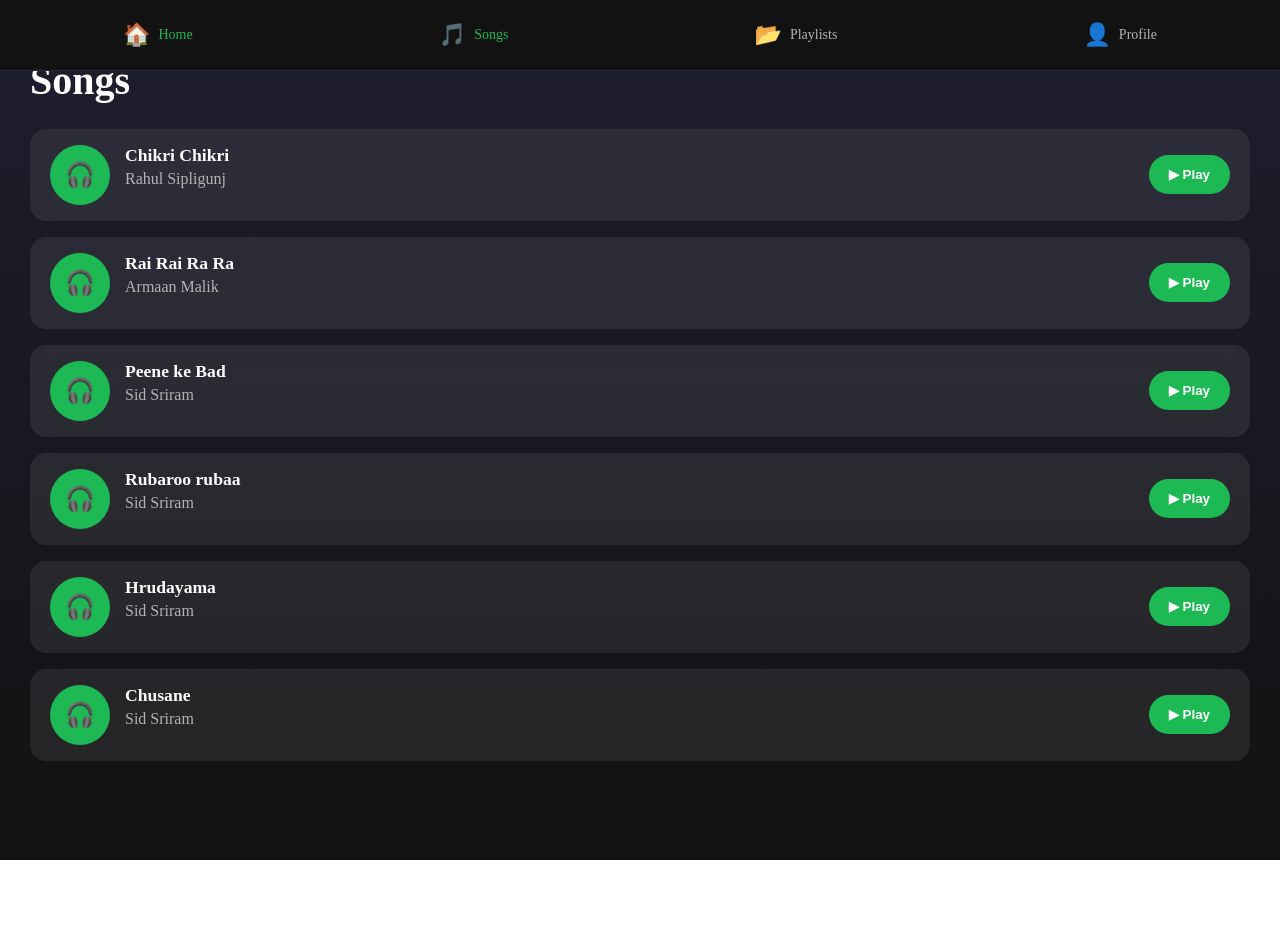
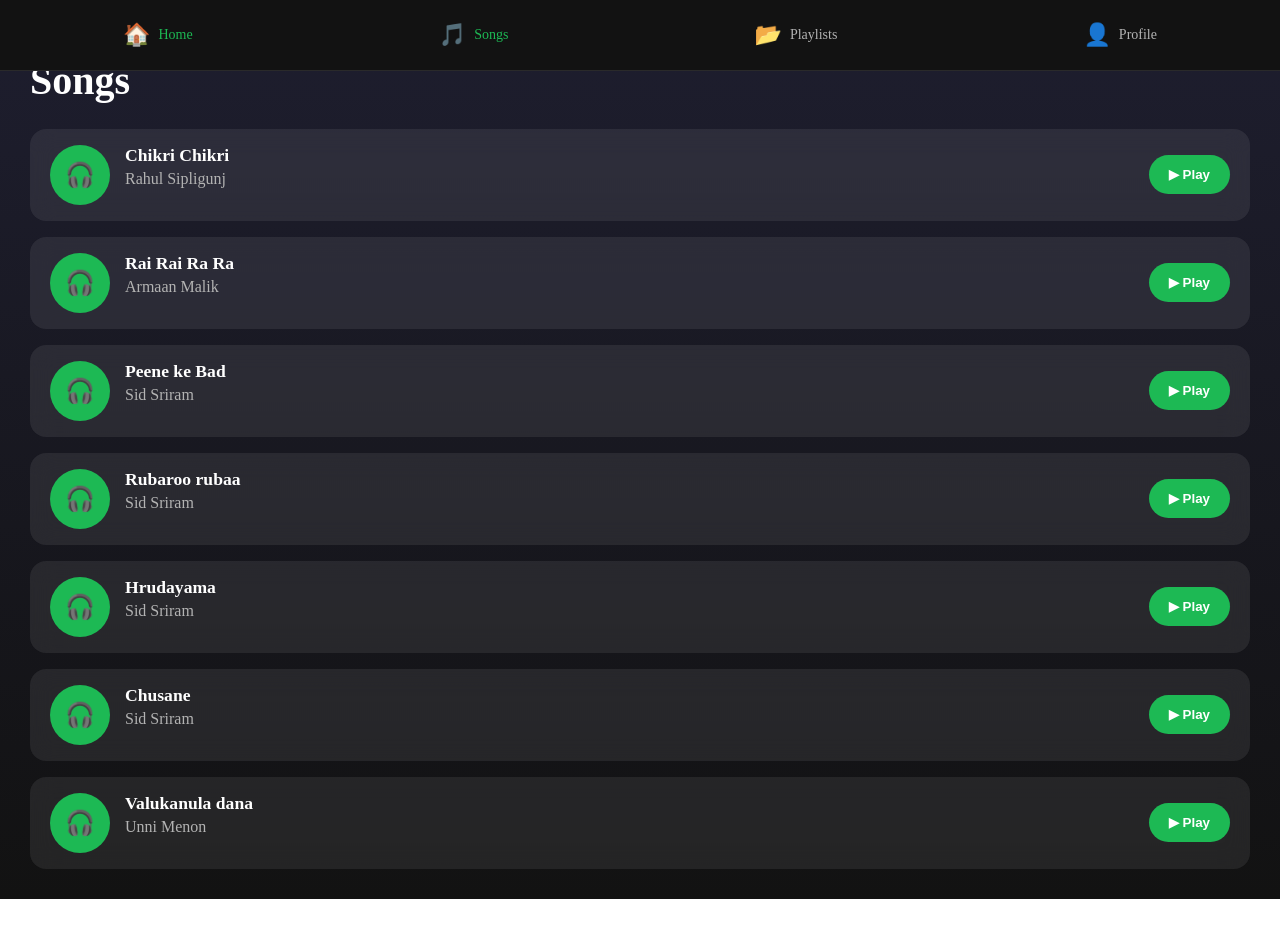
Before and after one commit to rajubandam980/music, an Angular app: page /songs in a window 1280 px wide. Shown: the top 938 px of the page. Built offline with nearby package versions, Linux system fonts and the light colour scheme.

Commit message:
added one more song

```diff
--- a/src/app/pages/home/home.html
+++ b/src/app/pages/home/home.html
@@ -16,16 +16,16 @@
 
 <div class="hero-buttons">
 
+    <button
+    class="browse-btn"
+    routerLink="/songs">
+    Browse Songs
+  </button>
+
   <button
     class="start-btn"
     routerLink="/playlists">
     Start Listening
-  </button>
-
-  <button
-    class="browse-btn"
-    routerLink="/songs">
-    Browse Songs
   </button>
 
 </div>
--- a/src/app/pages/playlists/playlists.ts
+++ b/src/app/pages/playlists/playlists.ts
@@ -39,9 +39,9 @@ export class Playlists implements OnInit{
       imageUrl: 'https://images.unsplash.com/photo-1511379938547-c1f69419868d?w=500',
       songs: [
         {
-          title: 'Samajavaragamana',
-          artist: 'Sid Sriram',
-          songUrl: 'music/samajavaragamana.mp3'
+          title: 'Valukanula dana',
+          artist: 'Unni Menon',
+          songUrl: 'music/Valukanula dana.mp3'
         },
         {
           title: 'Rubaroo rubaa',
--- a/src/app/pages/songs/songs.ts
+++ b/src/app/pages/songs/songs.ts
@@ -45,6 +45,11 @@ export class Songs implements OnInit {
       title: 'Chusane',
       artist: 'Sid Sriram',
       songUrl: 'music/Chusane.mp3'
+    },
+    {
+      title: 'Valukanula dana',
+      artist: 'Unni Menon',
+      songUrl: 'music/Valukanula dana.mp3'
     }
 
   ];
```
Also changed, not shown: 1 other file (tests, documents, lock files or other folders).
